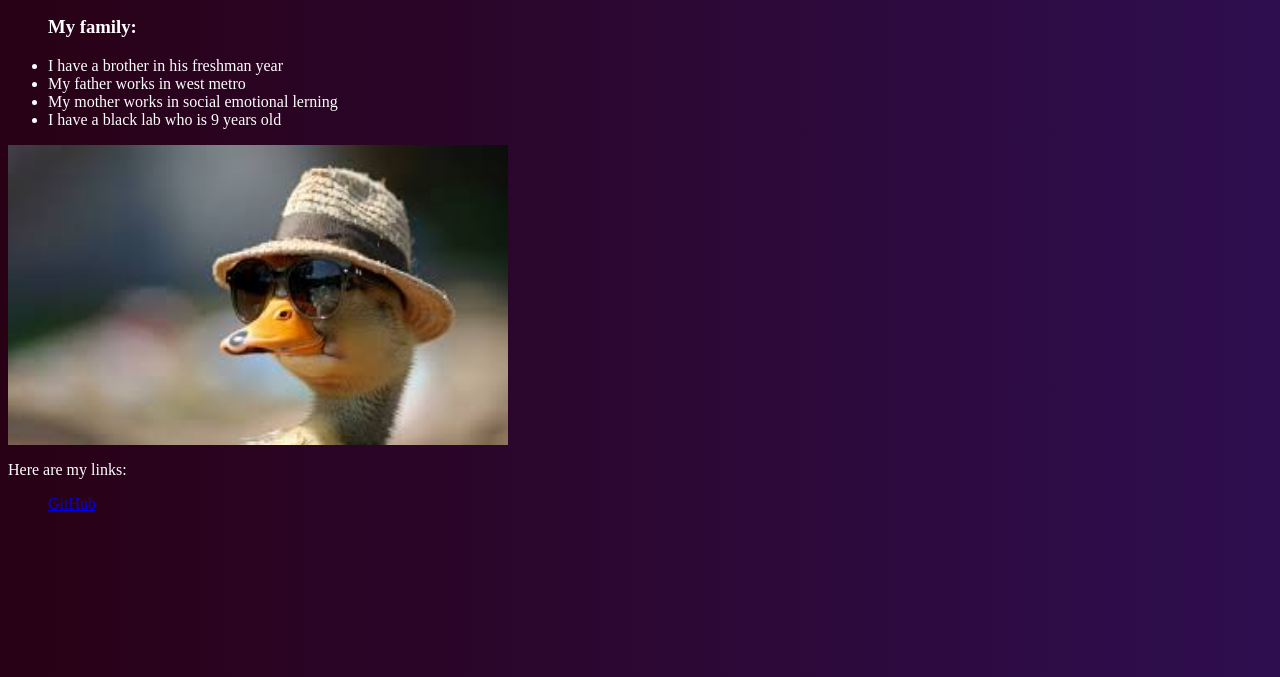
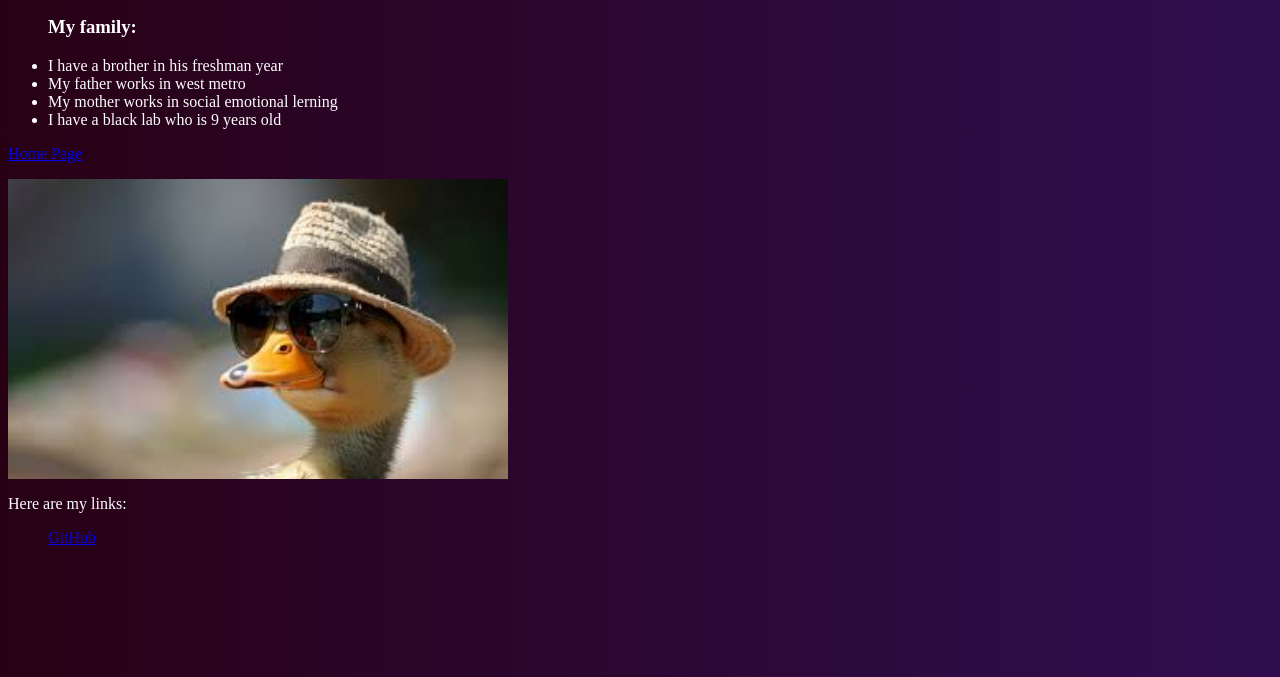
Before and after one commit to Logank42/Logank42.github.io, a plain HTML site: page aboutme.html in a window 1280 px wide. Shown: the part 123-800 px from the top of the page. Drawn offline with Linux system fonts and the light colour scheme.

Commit message:
Personal Website 2

```diff
--- a/aboutme.html
+++ b/aboutme.html
@@ -8,6 +8,7 @@
         <li>My mother works in social emotional lerning</li>
         <li>I have a black lab who is 9 years old</li>
     </ul>
+    <p><a href="http://127.0.0.1:3000/index.html">Home Page</a></p>
     <img src="Hatduck.jpg" alt="Another, even cooler, extremely cool duck with cool sunglasses looking to the left, but this time... with a straw hat" width="500" height="300">
 
 
```
Also changed, not shown: index.html (+1 -1 lines).
